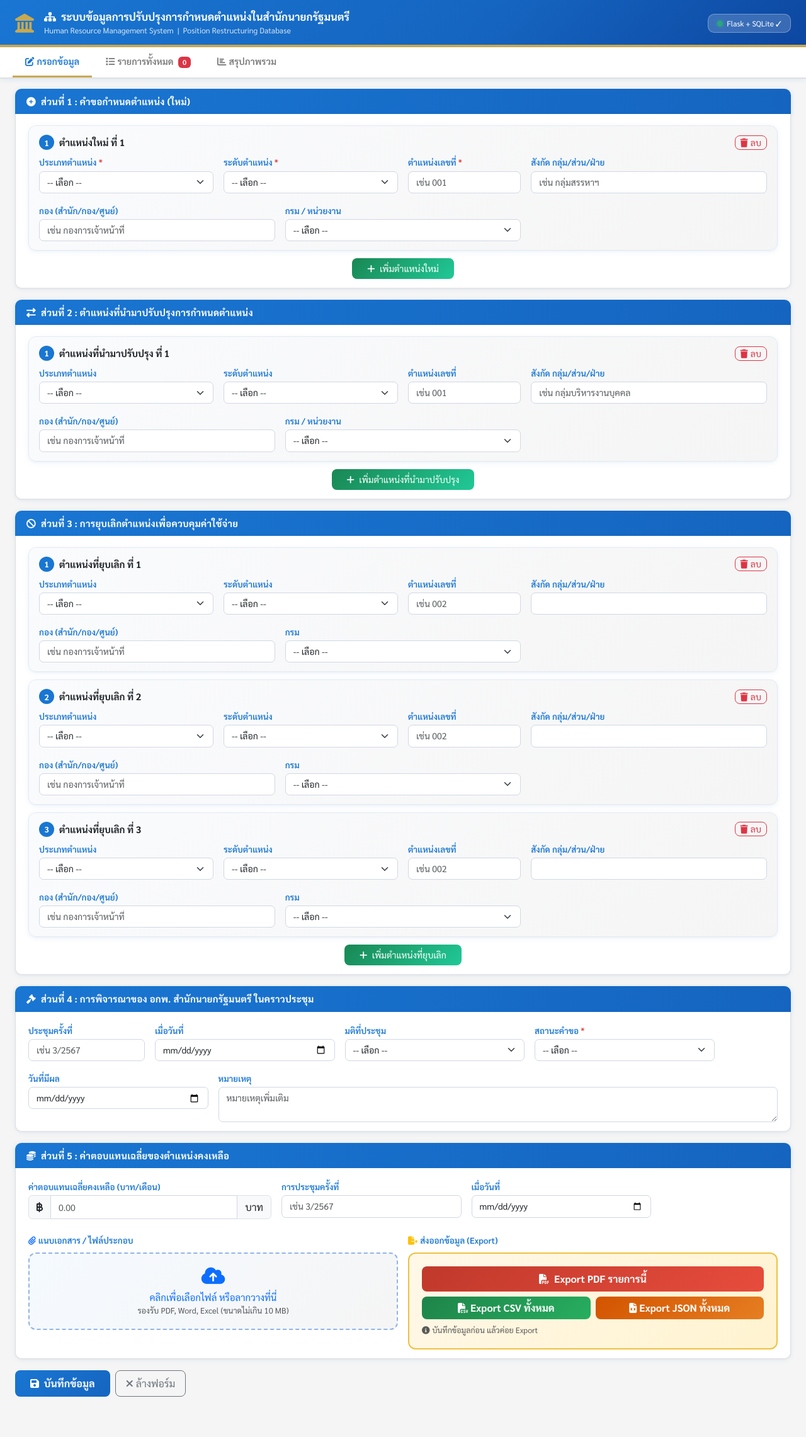
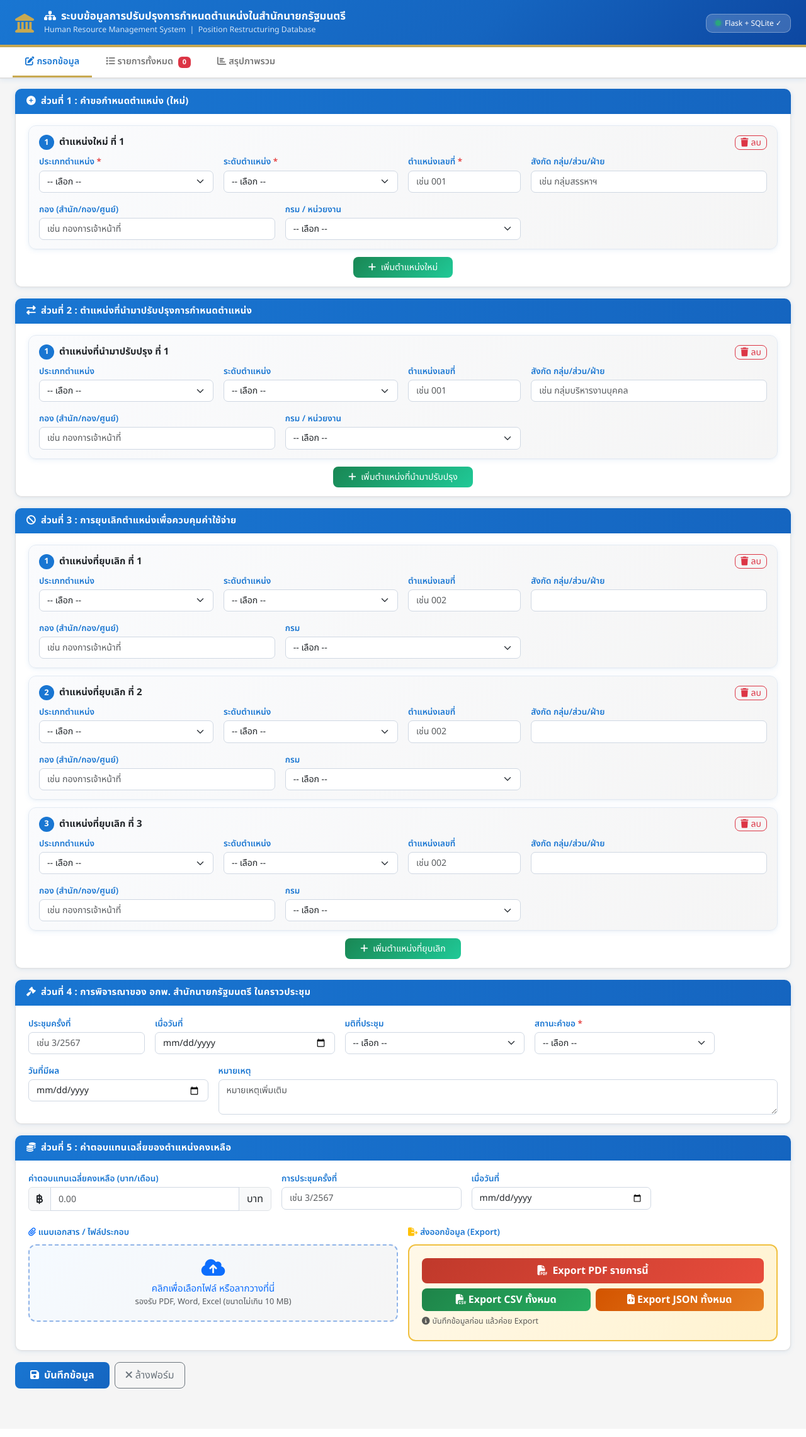
Before and after one commit to jnka810-iii/pos_restructure, a Flask app: page / in a window 1280 px wide. Shown: the whole page at 63% size. After the commit the page ends 2205 px from the top, so only its background shows below. Run offline with Flask 3, Linux system fonts and the light colour scheme; data that the repository does not hold is empty; parts of the project's set-up code (start-up, migrations or seed data) failed here and were passed over; some libraries are stand-ins or nearby versions.

Commit message:
feat(font): set the screen in Noto Sans Thai and keep Sarabun for the PDF window
DESIGN.md sets running text in Noto Sans Thai Variable, because the
variable font gives the 350 weight the list items use, and keeps
Sarabun for generated PDF documents only.

- vendor_assets.py: the Sarabun rewriter becomes google_font(prefix),
  which also names a variable font's files by its weight range
  (noto-sans-thai-100-900-thai.woff2), and Noto Sans Thai is added
- index.html: one --font stack drives every on-screen font-family,
  and Chart.js reads it from the body instead of naming Sarabun; the
  PDF window still links sarabun.css
- verify_offline.py: checks that Noto Sans Thai loads as a variable
  font; the Sarabun check now guards the PDF window

Co-Authored-By: Claude Opus 5.5 <noreply@anthropic.com>

```diff
--- /dev/null
+++ b/static/vendor/noto-sans-thai/noto-sans-thai.css
@@ -0,0 +1,30 @@
+/* thai */
+@font-face {
+  font-family: 'Noto Sans Thai';
+  font-style: normal;
+  font-weight: 100 900;
+  font-stretch: 100%;
+  font-display: swap;
+  src: url(noto-sans-thai-100-900-thai.woff2) format('woff2');
+  unicode-range: U+02D7, U+0303, U+0331, U+0E01-0E5B, U+200C-200D, U+25CC;
+}
+/* latin-ext */
+@font-face {
+  font-family: 'Noto Sans Thai';
+  font-style: normal;
+  font-weight: 100 900;
+  font-stretch: 100%;
+  font-display: swap;
+  src: url(noto-sans-thai-100-900-latin-ext.woff2) format('woff2');
+  unicode-range: U+0100-02BA, U+02BD-02C5, U+02C7-02CC, U+02CE-02D7, U+02DD-02FF, U+0304, U+0308, U+0329, U+1D00-1DBF, U+1E00-1E9F, U+1EF2-1EFF, U+2020, U+20A0-20AB, U+20AD-20C4, U+2113, U+2C60-2C7F, U+A720-A7FF;
+}
+/* latin */
+@font-face {
+  font-family: 'Noto Sans Thai';
+  font-style: normal;
+  font-weight: 100 900;
+  font-stretch: 100%;
+  font-display: swap;
+  src: url(noto-sans-thai-100-900-latin.woff2) format('woff2');
+  unicode-range: U+0000-00FF, U+0131, U+0152-0153, U+02BB-02BC, U+02C6, U+02DA, U+02DC, U+0304, U+0308, U+0329, U+2000-206F, U+20AC, U+2122, U+2191, U+2193, U+2212, U+2215, U+FEFF, U+FFFD;
+}
--- a/templates/index.html
+++ b/templates/index.html
@@ -5,16 +5,17 @@
 <meta name="viewport" content="width=device-width, initial-scale=1.0">
 <title>ระบบข้อมูลการปรับปรุงการกำหนดตำแหน่งในสำนักนายกรัฐมนตรี</title>
 <link rel="icon" href="data:,">
-<link rel="stylesheet" href="/static/vendor/sarabun/sarabun.css">
+<link rel="stylesheet" href="/static/vendor/noto-sans-thai/noto-sans-thai.css">
 <link rel="stylesheet" href="/static/vendor/bootstrap/css/bootstrap.min.css">
 <link rel="stylesheet" href="/static/vendor/fontawesome/css/all.min.css">
 <script src="/static/vendor/chartjs/chart.umd.min.js"></script>
 <style>
-:root{--pr:#1976D2;--pr2:#1565C0;--ac:#c8a951;--sec:#F5F5F5;--bg:#F5F5F5;
+:root{--font:"Noto Sans Thai","Noto Sans","IBM Plex Sans Thai",Tahoma,sans-serif;
+      --pr:#1976D2;--pr2:#1565C0;--ac:#c8a951;--sec:#F5F5F5;--bg:#F5F5F5;
       --shadow-soft:0 2px 8px rgba(25,118,210,.08),0 1px 3px rgba(0,0,0,.04);
       --shadow-soft-hover:0 6px 20px rgba(25,118,210,.15),0 2px 6px rgba(0,0,0,.06)}
 *{box-sizing:border-box}
-body{background:var(--bg);min-height:100vh;font-family:'Sarabun','Segoe UI',sans-serif;font-size:15px;margin:0}
+body{background:var(--bg);min-height:100vh;font-family:var(--font);font-size:15px;margin:0}
 
 @keyframes fadeInUp{
   from{opacity:0;transform:translateY(-8px)}
@@ -36,7 +37,7 @@ body{background:var(--bg);min-height:100vh;font-family:'Sarabun','Segoe UI',sans
 /* Tabs */
 .tnav{background:#fff;border-bottom:2px solid #e0e0e0;padding:0 20px;position:sticky;top:0;
       z-index:100;box-shadow:0 2px 8px rgba(25,118,210,.1);display:flex;gap:2px;overflow-x:auto}
-.tbtn{border:none;background:none;padding:12px 20px;font-family:'Sarabun',sans-serif;
+.tbtn{border:none;background:none;padding:12px 20px;font-family:var(--font);
       font-size:.9rem;font-weight:600;color:#777;cursor:pointer;border-bottom:3px solid transparent;
       transition:.2s;white-space:nowrap}
 .tbtn.active{color:var(--pr);border-bottom-color:var(--ac)}
@@ -60,13 +61,13 @@ body{background:var(--bg);min-height:100vh;font-family:'Sarabun','Segoe UI',sans
 
 /* Form */
 .form-label{font-weight:600;color:var(--pr);margin-bottom:3px;font-size:.84rem}
-.form-control,.form-select{font-size:.88rem;font-family:'Sarabun',sans-serif;border-color:#d0d8e3;border-radius:7px;transition:.2s}
+.form-control,.form-select{font-size:.88rem;font-family:var(--font);border-color:#d0d8e3;border-radius:7px;transition:.2s}
 .form-control:focus,.form-select:focus{border-color:var(--pr);box-shadow:0 0 0 .22rem rgba(25,118,210,.18)}
 .required::after{content:" *";color:#e53e3e}
 textarea.form-control{resize:vertical}
 
 /* Buttons */
-.btn{border-radius:8px;font-family:'Sarabun',sans-serif;transition:transform .15s,box-shadow .15s}
+.btn{border-radius:8px;font-family:var(--font);transition:transform .15s,box-shadow .15s}
 .btn:hover{transform:translateY(-1px);box-shadow:0 4px 12px rgba(0,0,0,.18)}
 .btn:active{transform:translateY(0)}
 .btn-save{background:linear-gradient(135deg,#1976D2,#1565C0);color:#fff;border:none;font-weight:700;padding:9px 30px}
@@ -923,20 +924,21 @@ function doExportJSON(){
 /* ============================================================
    DASHBOARD
    ============================================================ */
+const CHART_FONT=getComputedStyle(document.body).fontFamily;
 function kc(k){ if(charts[k]){charts[k].destroy();delete charts[k];} }
 function mkDoughnut(id,labels,data,title){
   kc(id);
   charts[id]=new Chart(document.getElementById(id),{type:'doughnut',
     data:{labels,datasets:[{data,backgroundColor:COLORS,borderWidth:2,hoverOffset:8}]},
-    options:{plugins:{title:{display:true,text:title,font:{size:13,family:'Sarabun'}},
-      legend:{position:'bottom',labels:{font:{family:'Sarabun'},padding:12}}},cutout:'55%'}});
+    options:{plugins:{title:{display:true,text:title,font:{size:13,family:CHART_FONT}},
+      legend:{position:'bottom',labels:{font:{family:CHART_FONT},padding:12}}},cutout:'55%'}});
 }
 function mkBar(id,labels,data,title,color='#1a3a6b'){
   kc(id);
   charts[id]=new Chart(document.getElementById(id),{type:'bar',
     data:{labels,datasets:[{label:title,data,backgroundColor:color,borderRadius:6}]},
-    options:{plugins:{title:{display:true,text:title,font:{size:13,family:'Sarabun'}},legend:{display:false}},
-      scales:{x:{ticks:{font:{family:'Sarabun'},maxRotation:40}},y:{ticks:{stepSize:1,font:{family:'Sarabun'}},beginAtZero:true}}}});
+    options:{plugins:{title:{display:true,text:title,font:{size:13,family:CHART_FONT}},legend:{display:false}},
+      scales:{x:{ticks:{font:{family:CHART_FONT},maxRotation:40}},y:{ticks:{stepSize:1,font:{family:CHART_FONT}},beginAtZero:true}}}});
 }
 function renderDashboard(){
   const total=allRecords.length;
```
Also changed, not shown: vendor_assets.py (+19 -12 lines), verify_offline.py (+10 -3 lines), static/vendor/noto-sans-thai/noto-sans-thai-100-900-latin-ext.woff2 (added), static/vendor/noto-sans-thai/noto-sans-thai-100-900-latin.woff2 (added), static/vendor/noto-sans-thai/noto-sans-thai-100-900-thai.woff2 (added).
